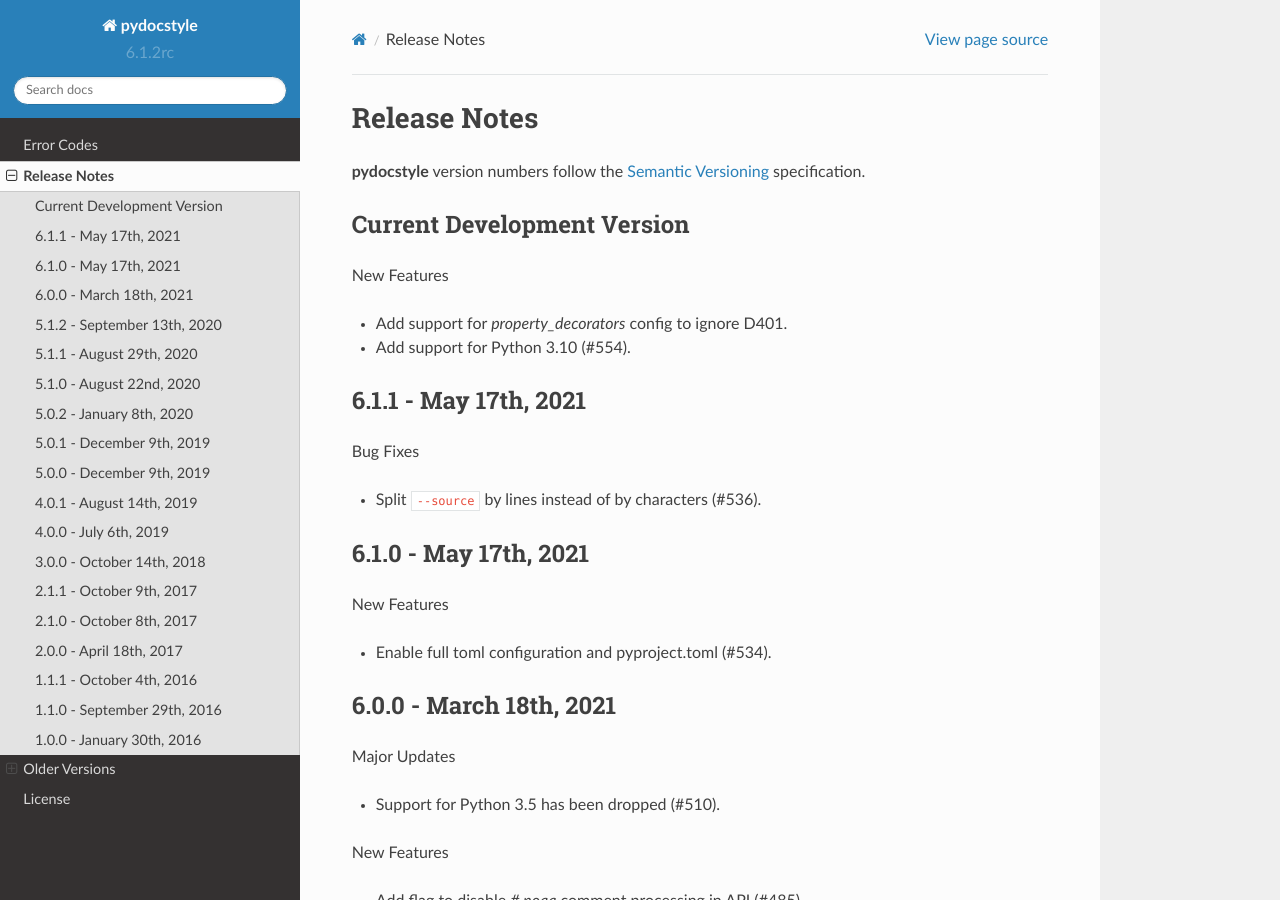
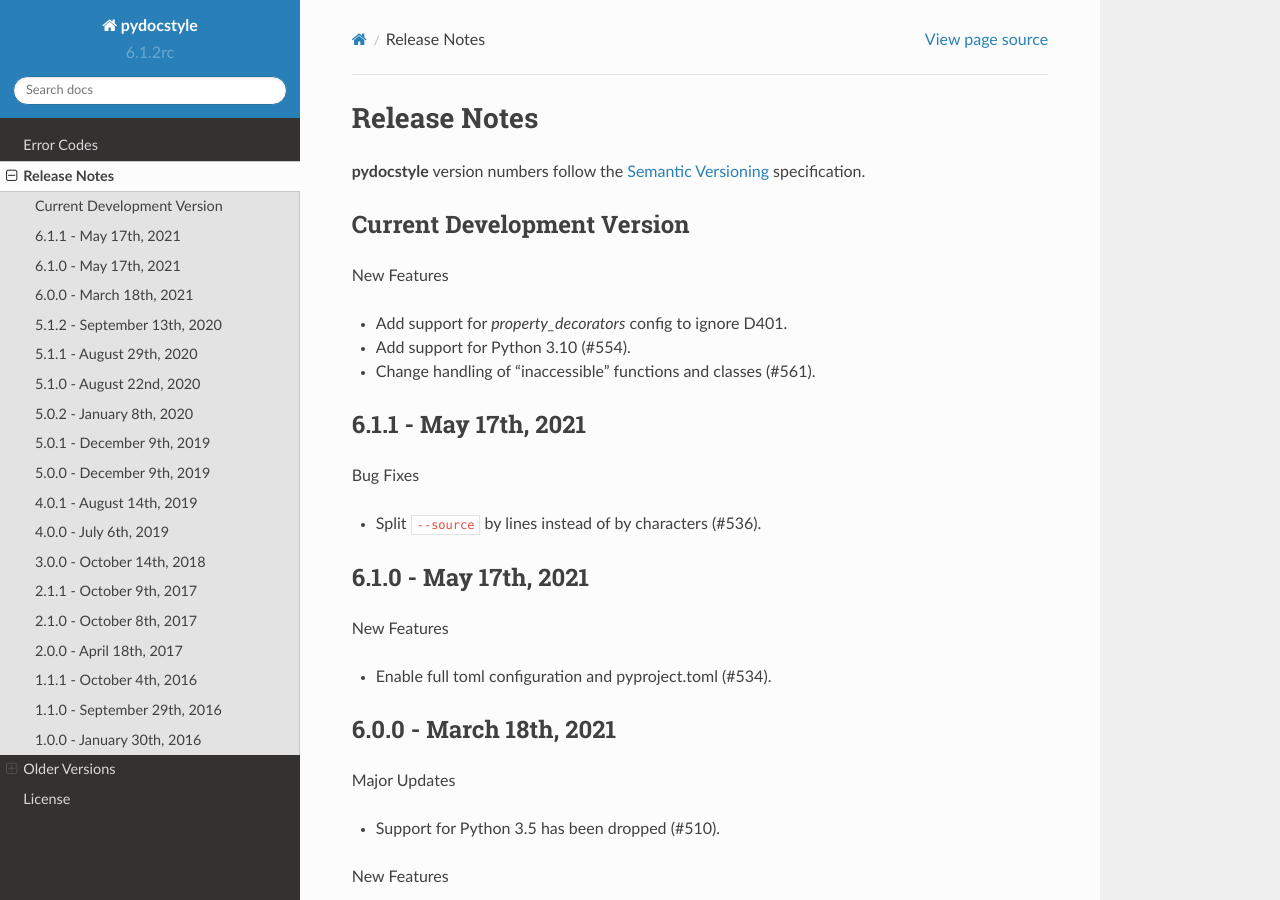
Before and after one commit to PyCQA/pydocstyle, a Sphinx documentation site: the page built from docs/release_notes.rst, in a window 1280 px wide and 900 px high. Built offline with Sphinx 7.4.7 and the Read the Docs theme 2.0.0, drawn with Linux system fonts in a browser that asks for light colours; pages that are not in the unit, such as notebooks, are missing from menus; the version number is read from the project's files by our own code.

Commit message:
reease notes

```diff
--- a/docs/release_notes.rst
+++ b/docs/release_notes.rst
@@ -12,6 +12,7 @@
 
 * Add support for `property_decorators` config to ignore D401.
 * Add support for Python 3.10 (#554).
+* Change handling of "inaccessible" functions and classes (#561).
 
 6.1.1 - May 17th, 2021
 ---------------------------
```
